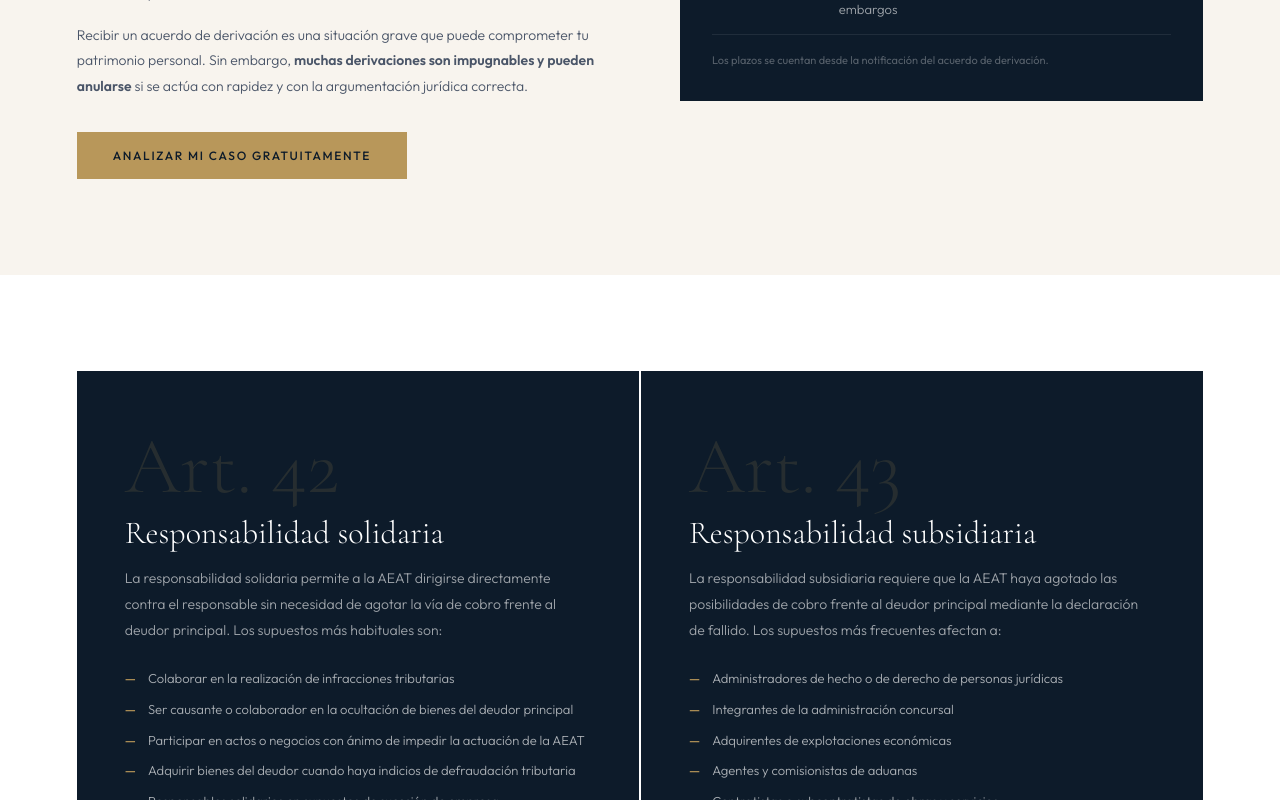
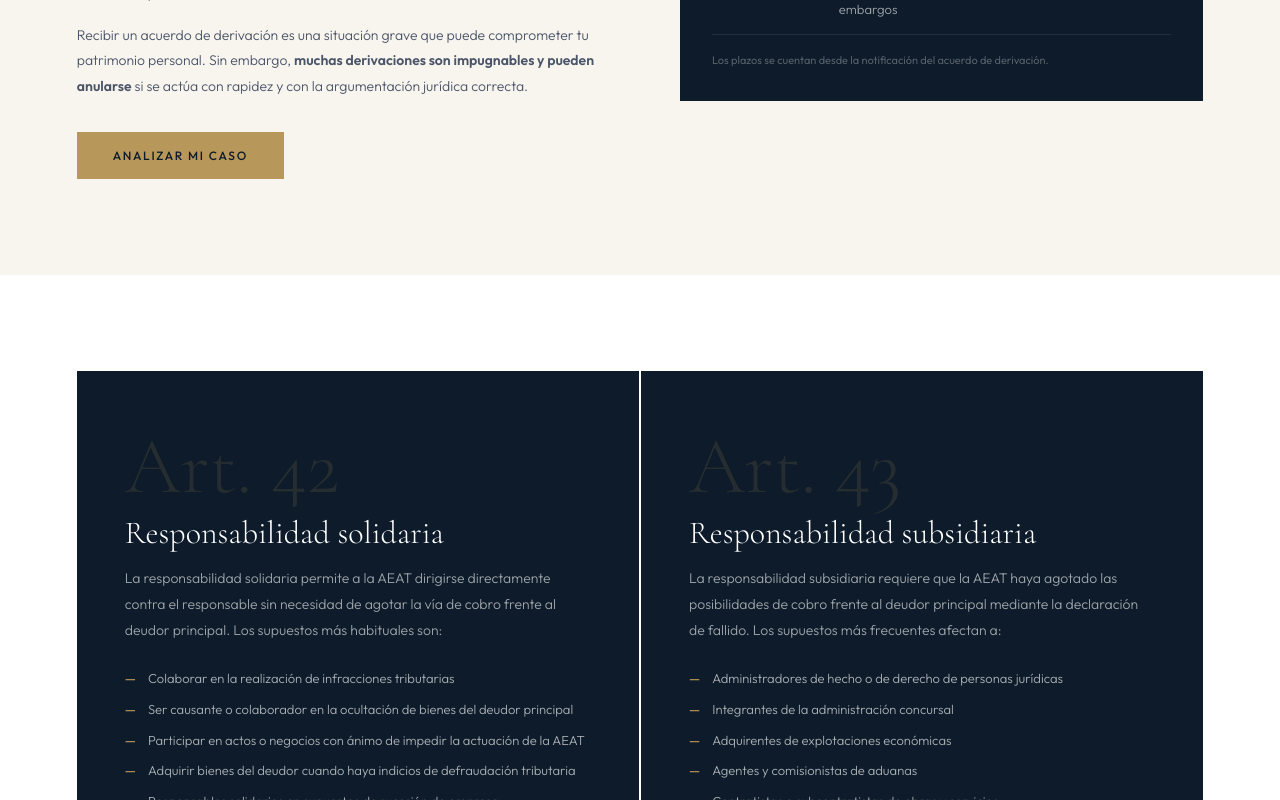
Before and after one commit to Ivanrm01/IRM-Abogados, a Next.js app: page /derivaciones-responsabilidad-tributaria in a window 1280 px wide. Shown: the part 1100-1900 px from the top of the page. Built offline with nearby package versions, Linux system fonts and the light colour scheme; no server answers.

Commit message:
Actualizar page.jsx

```diff
--- a/app/derivaciones-responsabilidad-tributaria/page.jsx
+++ b/app/derivaciones-responsabilidad-tributaria/page.jsx
@@ -141,7 +141,7 @@ export default function DerivacionesPage() {
             se actúa con rapidez y con la argumentación jurídica correcta.
           </p>
           <Link href="/contacto" className="btn-gold" style={{display:'inline-block',marginTop:'16px'}}>
-            Analizar mi caso gratuitamente
+            Analizar mi caso
           </Link>
         </div>
         <div className={styles.queEsRight}>
@@ -268,7 +268,7 @@ export default function DerivacionesPage() {
       <section className={styles.cta}>
         <div className={styles.ctaLeft}>
           <h2 className={styles.ctaTitle}>¿Has recibido un acuerdo<br />de derivación de responsabilidad?</h2>
-          <p className={styles.ctaDesc}>Actúa ahora. Los plazos son muy cortos y cada día cuenta. En IRM Abogados analizamos tu caso de forma gratuita y te decimos si la derivación es impugnable.</p>
+          <p className={styles.ctaDesc}>Actúa ahora. Los plazos son muy cortos y cada día cuenta. En IRM Abogados analizamos tu caso y te decimos si la derivación es impugnable.</p>
         </div>
         <div className={styles.ctaBtns}>
           <Link href="/contacto" className="btn-navy">Solicitar Consulta</Link>
```
